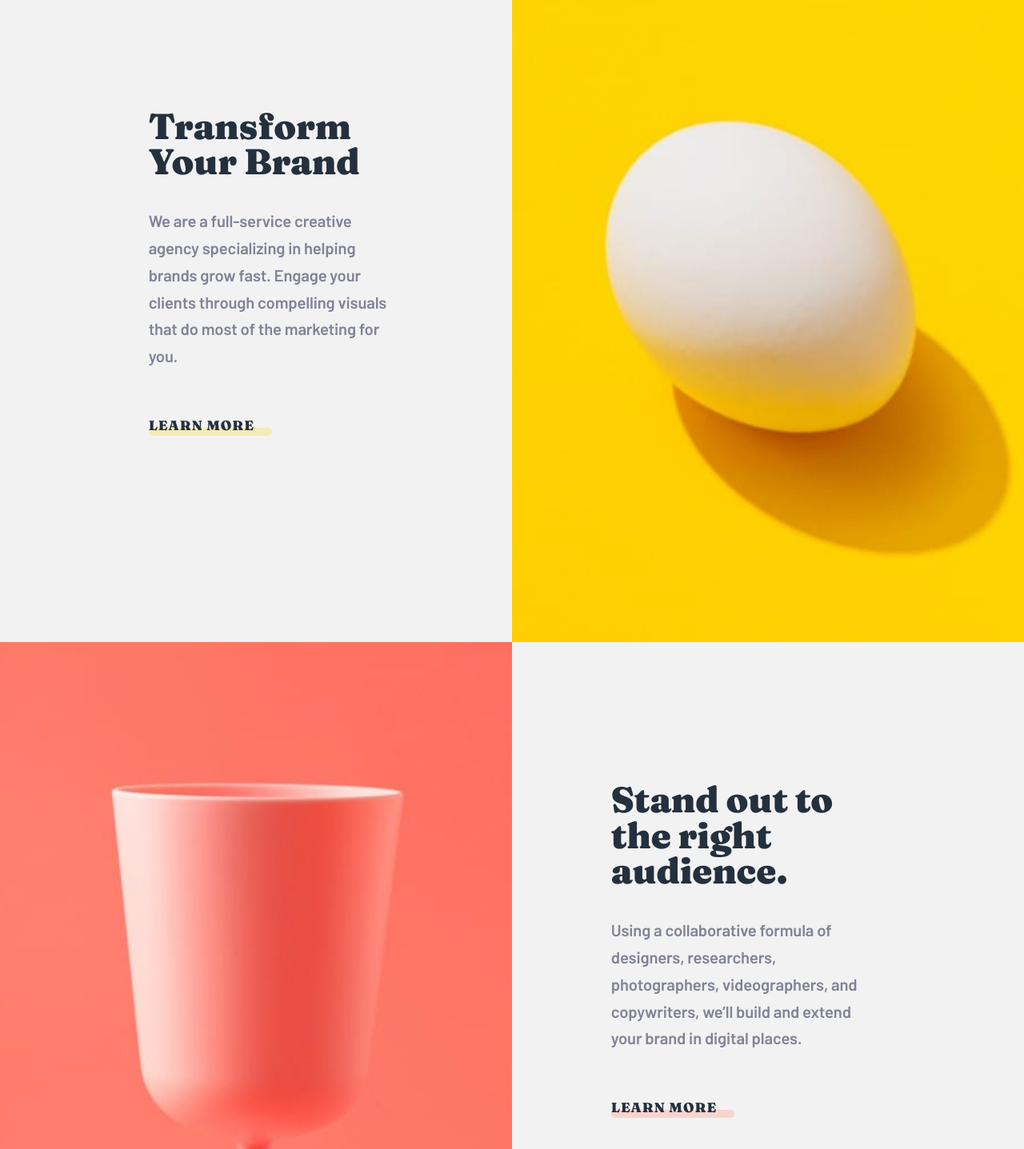
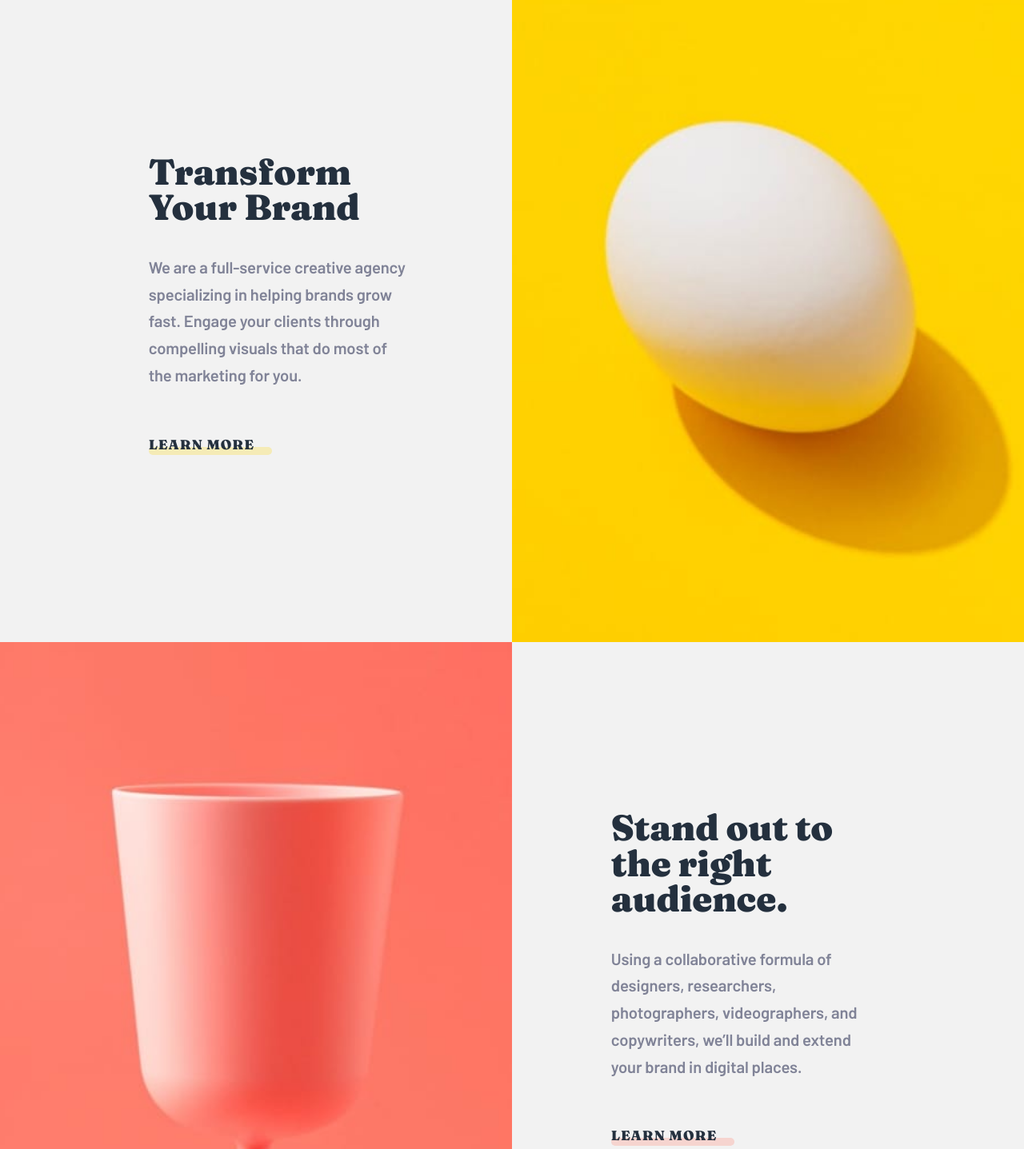
Before and after one commit to MeltedGreenVelvet/sunnyside-agency-landing-page-main, a plain HTML site: page index.html in a window 1280 px wide. Shown: the part 940-2377 px from the top of the page at 80% size. Drawn offline with Linux system fonts and the light colour scheme.

Commit message:
Desktop typography alignment corrected.
Lawd have mercy it was just a badly configured flexbox.

Typography aligned correctly now in the egg and pink cup desktop sections.

```diff
--- a/index.html
+++ b/index.html
@@ -24,7 +24,6 @@
                 </section>
                 <section class="egg-transform-section">
                     <img class="egg" alt="Yellow Photo of Egg" src="images/mobile/image-transform.jpg">
-                    <div class="brand-transform-container">
                     <div class="brand-transformation">
                         <h2 class="section-title">Transform Your Brand</h2>
                         <p class="description">We are a full-service creative agency
@@ -36,7 +35,6 @@
                             <span class="link-underline underline-yellow">Learn More</span>
                             <span class="link-text">Learn More</span>
                         </a>
-                        </div>
                     </div>
                 </section>
                 <section class="pink-cup-stand-out-section">
--- a/styles.css
+++ b/styles.css
@@ -373,22 +373,26 @@ MEDIA QUERIES
         flex-direction: row;
         width: 100%;
         align-items: center;
+        height: 37.5;
     }
 
     .brand-transformation {
         width: 50%;
         order: 1;
-        padding: 9.875rem 6.875rem 9.875rem 10.313rem;
+        padding: 0 6.875rem 0 10.313rem;
     }
 
     .stand-out {
+        width: 50%;
         order: 2;
-        padding: 9.875rem 10.313rem 9.875rem 6.875rem;
+        padding: 0 10.313rem 0 6.875rem;
     }
 
     .brand-transformation,
     .stand-out {
-        display: block;
+        display: flex;
+        justify-content: center;
+        align-items: flex-start;
     }
 
     .cherry-and-orange-sections{
```
Lines whose indentation alone changed are shown as unchanged.
